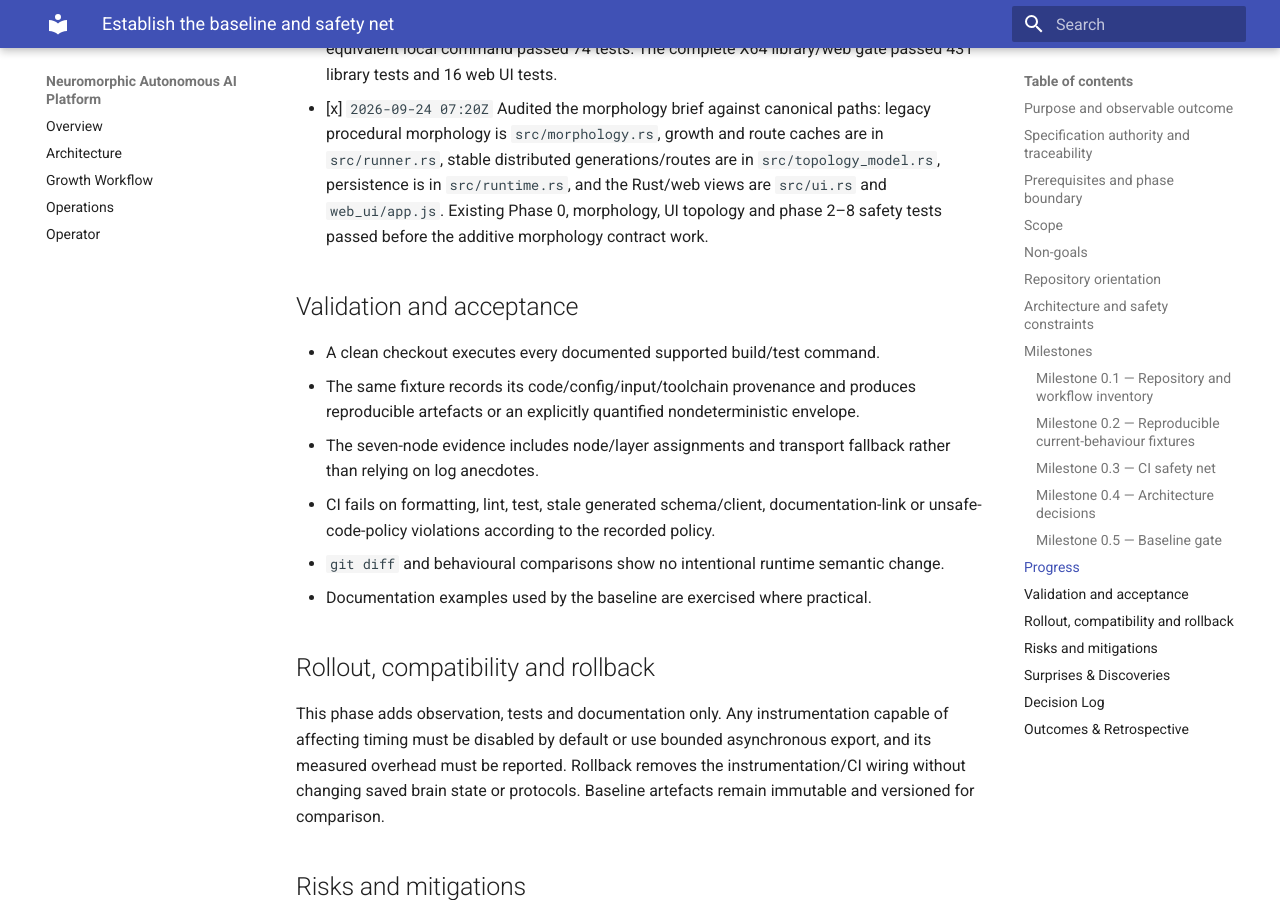
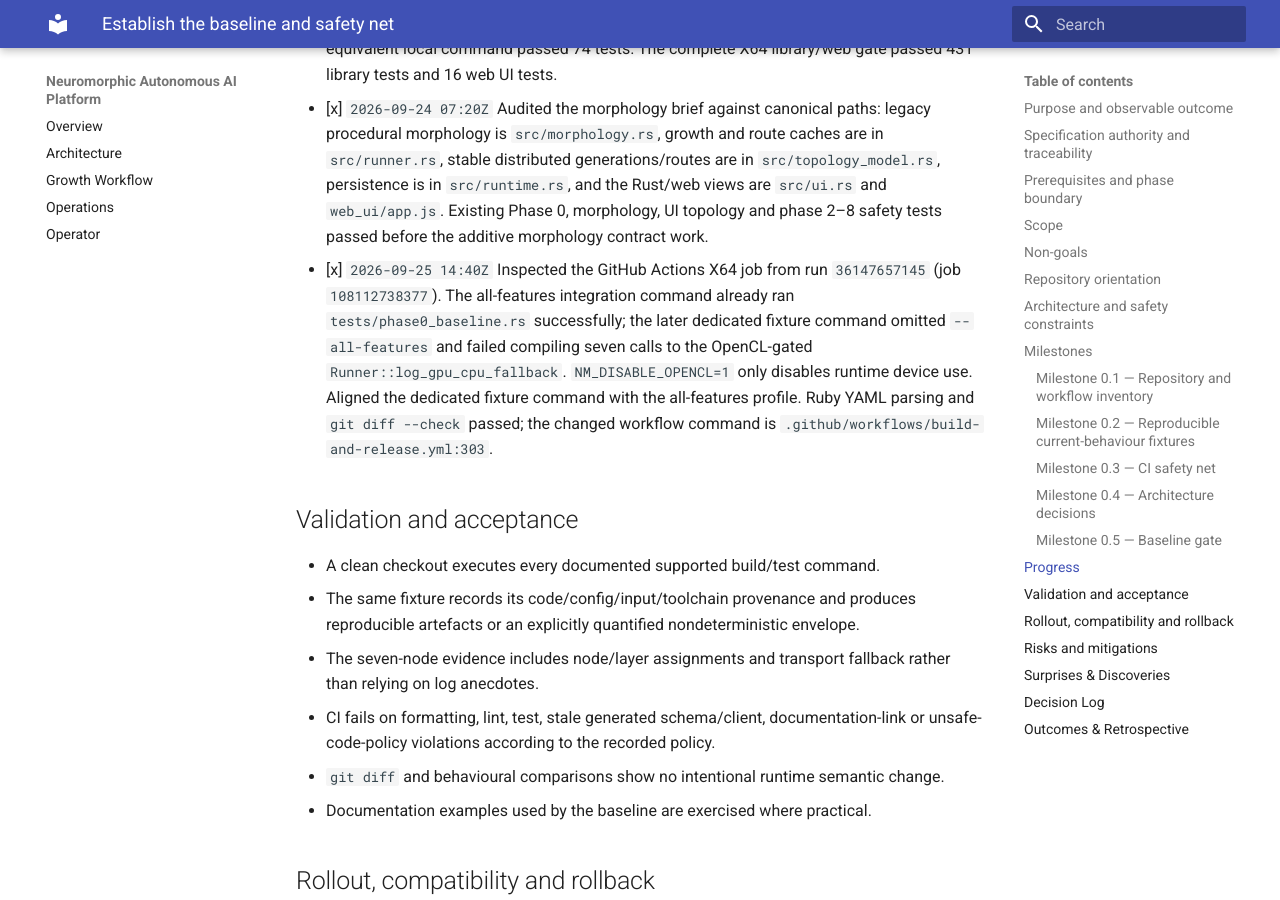
Before and after one commit to neuralmimicry/aarnn_rust, an MkDocs documentation site: the page built from docs/execplans/phase-00-baseline.md, in a window 1280 px wide and 900 px high, scrolled down 4166 px. Built offline with MkDocs 1.6.1 and Material for MkDocs 9.7.7, drawn with Linux system fonts in a browser that asks for light colours; some of the changed text lies outside the part shown.

Commit message:
Fix actions

```diff
--- a/docs/execplans/phase-00-baseline.md
+++ b/docs/execplans/phase-00-baseline.md
@@ -108,6 +108,14 @@ Repeat the supported scenarios from a clean environment, compare artefacts, insp
   views are `src/ui.rs` and `web_ui/app.js`. Existing Phase 0, morphology, UI
   topology and phase 2–8 safety tests passed before the additive morphology
   contract work.
+- [x] `2026-09-25 14:40Z` Inspected the GitHub Actions X64 job from run
+  `36147657145` (job `108112738377`). The all-features integration command
+  already ran `tests/phase0_baseline.rs` successfully; the later dedicated
+  fixture command omitted `--all-features` and failed compiling seven calls to
+  the OpenCL-gated `Runner::log_gpu_cpu_fallback`. `NM_DISABLE_OPENCL=1` only
+  disables runtime device use. Aligned the dedicated fixture command with the
+  all-features profile. Ruby YAML parsing and `git diff --check` passed; the
+  changed workflow command is `.github/workflows/build-and-release.yml:303`.
 
 ## Validation and acceptance
 
@@ -143,6 +151,12 @@ fixtures that requested out-of-membrane positions; those fixtures now provide
 valid in-area positions. YAML parsing also exposed that the ARM test selector
 must be quoted because its trailing `:` is syntax-sensitive.
 
+The 2026-09-25 X64 workflow failure is a command-profile mismatch: the
+all-features integration suite completed `phase0_baseline`, but the subsequent
+dedicated invocation omitted `--all-features`. This disabled the compile-time
+OpenCL helper required by current `Runner` call sites; the OpenCL environment
+switch controls runtime device selection only.
+
 ## Decision Log
 
 - Initial decision: Phase 0 is observational and must not repair known distributed defects. Authority: Section 20.1.
```
Also changed, not shown: 1 other file.
